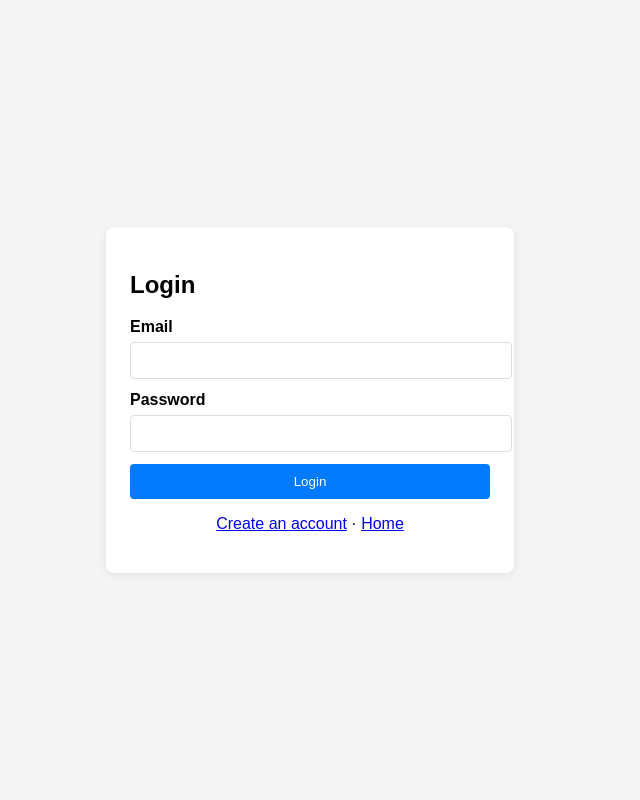
After one commit to rhinoseross/wk6-cloud-shop, a PHP site: page /login.php in a window 1280 px wide. The commit adds this page. Shown: the whole page, without its empty margins (330-970 px from the left). Run offline with PHP 8.4, Linux system fonts and the light colour scheme.

Commit message:
Add Login button, login form, and process_login.php to authenticate against shopusers

```diff
--- a/index.php
+++ b/index.php
@@ -70,6 +70,7 @@
       <div class="button-container">
         <a href="register.php" class="btn btn-primary">Create Your Account</a>
         <a href="randomusers.php" class="btn btn-primary">Create Users</a>
+        <a href="login.php" class="btn btn-primary">Login</a>
         <a href="./view_users.php" class="btn btn-secondary">View Users</a>
       </div>
     </div>
--- /dev/null
+++ b/login.php
@@ -0,0 +1,44 @@
+<?php
+session_start();
+?>
+<!DOCTYPE html>
+<html lang="en">
+<head>
+  <meta charset="UTF-8">
+  <meta name="viewport" content="width=device-width, initial-scale=1.0">
+  <title>Login - MyShop</title>
+  <style>
+    body { font-family: Arial, sans-serif; background-color: #f4f4f4; display:flex;align-items:center;justify-content:center; height:100vh; margin:0 }
+    .login-form { background:#fff; padding:24px; border-radius:8px; box-shadow:0 2px 8px rgba(0,0,0,0.08); width:100%; max-width:360px }
+    .form-group { margin-bottom:12px }
+    label { display:block; margin-bottom:6px; font-weight:600 }
+    input[type="email"], input[type="password"] { width:100%; padding:10px; border:1px solid #ddd; border-radius:4px }
+    .btn { background:#007bff; color:#fff; padding:10px 16px; border:none; border-radius:4px; cursor:pointer; width:100% }
+    .error { background:#f8d7da; color:#721c24; padding:10px; border-radius:4px; margin-bottom:12px }
+  </style>
+</head>
+<body>
+  <div class="login-form">
+    <h2>Login</h2>
+    <?php if (isset($_GET['error'])): ?>
+      <div class="error"><?php echo htmlspecialchars($_GET['error']); ?></div>
+    <?php endif; ?>
+
+    <form action="process_login.php" method="post">
+      <div class="form-group">
+        <label for="email">Email</label>
+        <input type="email" id="email" name="email" required>
+      </div>
+      <div class="form-group">
+        <label for="password">Password</label>
+        <input type="password" id="password" name="password" required>
+      </div>
+      <div class="form-group">
+        <button type="submit" class="btn">Login</button>
+      </div>
+    </form>
+
+    <p style="text-align:center"><a href="register.php">Create an account</a> · <a href="index.php">Home</a></p>
+  </div>
+</body>
+</html>
```
Also changed, not shown: process_login.php (added, +73 -0 lines).
